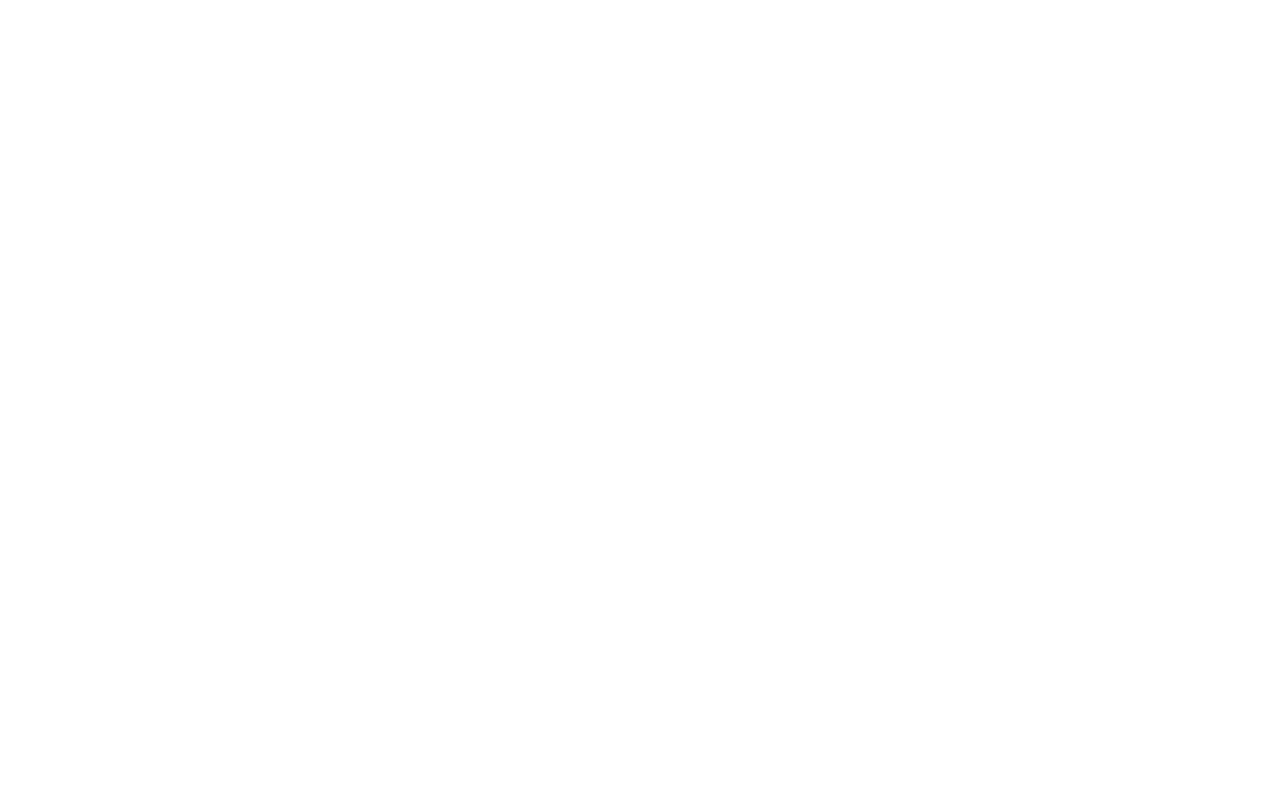
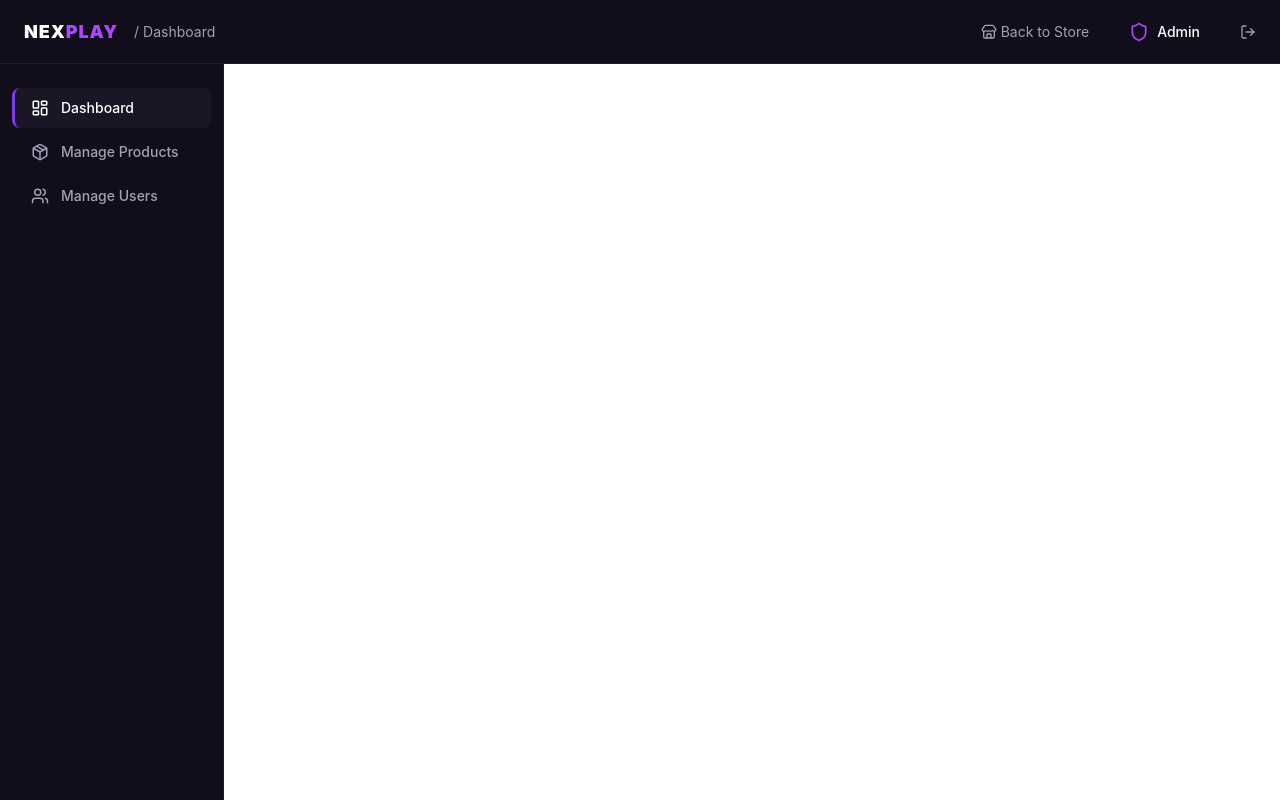
Before and after one commit to LynWM/gaming-store, a React (Vite) app in the folder client/: page /admin in a window 1280 px wide. Built offline with nearby package versions, Linux system fonts and the light colour scheme.

Commit message:
feat: Added admin layout

```diff
--- a/client/src/components/admin/adminSidebar.jsx
+++ b/client/src/components/admin/adminSidebar.jsx
@@ -1,9 +1,49 @@
+import { LayoutDashboard, Package, Users } from 'lucide-react';
 import React from 'react'
+import { NavLink } from 'react-router-dom';
+
+const colors = {
+  sidebar: "#110D1A",
+  border: "#231C30",
+  text: "#a1a1b5",
+  violet: "#7c3aed",
+  activeBg: "#1B1625",
+};
+
+const links = [
+  { label: "Dashboard", to: "/admin", icon: LayoutDashboard, end: true },
+  { label: "Manage Products", to: "/admin/products", icon: Package },
+  { label: "Manage Users", to: "/admin/users", icon: Users },
+];
 
 export default function AdminSidebar() {
   return (
-    <div>
-
-    </div>
+     <aside
+      className="w-56 min-h-[calc(100vh-4rem)] px-3 py-6 border-r"
+      style={{ backgroundColor: colors.sidebar, borderColor: colors.border }}
+    >
+      <nav className="flex flex-col gap-1">
+        {links.map(({ label, to, icon: Icon, end }) => (
+          <NavLink
+            key={to}
+            to={to}
+            end={end}
+            className={({ isActive }) =>
+              `flex items-center gap-3 px-4 py-2.5 rounded-lg text-sm font-medium transition-colors ${
+                isActive ? "text-white" : ""
+              }`
+            }
+            style={({ isActive }) => ({
+              backgroundColor: isActive ? colors.activeBg : "transparent",
+              color: isActive ? "#fff" : colors.text,
+              borderLeft: isActive ? `3px solid ${colors.violet}` : "3px solid transparent",
+            })}
+          >
+            <Icon size={18} />
+            {label}
+          </NavLink>
+        ))}
+      </nav>
+    </aside>
   )
 }
--- a/client/src/components/admin/adminTopBar.jsx
+++ b/client/src/components/admin/adminTopBar.jsx
@@ -1,9 +1,84 @@
 import React from 'react'
+import { useAuth } from '../../context/authContext'
+import { Link, useLocation, useNavigate } from 'react-router-dom';
+import { LogOut, Shield, Store } from 'lucide-react';
+
+const colors = {
+  bar: "#110d1a",
+  border: "#231c30",
+  text: "#a1a1b5",
+}
+
+// Route path
+
+const pageTitles = {
+  "/admin": "Dashboard",
+  "/admin/products": "Manage Products",
+  "/admin/users": "Manage Users",
+}
 
 export default function AdminTopBar() {
+
+  const {user, logout} = useAuth();
+  const location = useLocation();
+  const navigate = useNavigate();
+
+  const heading = pageTitles[location.pathname] || "Admin";
+
+  const handleLogout = () => {
+    logout();
+    navigate("/login");
+  };
+
   return (
-    <div>
+    <header
+      className='h-16 flex items-center justify-between px-6 border-b'
+      style={{ backgroundColor: colors.bar,  borderColor: colors.border}}>
 
-    </div>
+      <div className="flex items-center gap-4">
+        <Link to="/admin" className="text-lg font-black tracking-wider uppercase">
+          <span className="text-white">NEX</span>
+          <span className='text-purple-500'>PLAY</span>
+        </Link>
+        <span className="text-sm hidden md:inline" style={{ color: colors.text }}>
+          / {heading}
+        </span>
+      </div>
+
+      <div className='flex items-center gap-10'>
+
+        {/* Back to store */}
+        <Link
+          to="/"
+          className="flex items-center gap-1 text-sm transition-colors hover:text-white"
+          style={{ color: colors.text }}
+        >
+          <Store size={16} />
+          Back to Store
+        </Link>
+
+        <div className='flex items-center gap-2'>
+
+          <span
+            className=""
+          >
+            <Shield size={20} className="text-purple-500" />
+          </span>
+
+          <span className="text-sm font-medium text-white">
+            {user?.name || "Admin"}
+          </span>
+        </div>
+
+        {/* Logout */}
+        <Link
+          to="/login"
+          className="flex items-center gap-1 text-sm transition-colors text-gray-400 hover:text-white"
+        >
+          <LogOut size={16}/>
+        </Link>
+
+      </div>
+    </header>
   )
 }
--- a/client/src/components/customer/navbar.jsx
+++ b/client/src/components/customer/navbar.jsx
@@ -4,7 +4,7 @@
 export default function Navbar() {
   return (
     <nav className="bg-[#110D1A] h-16 flex items-center px-6 border-b border-[#231C30] justify-between gap-4">
-      {/* Two-tone logo */}
+      {/* logo */}
       <Link to="/" className="text-xl font-black tracking-wider uppercase shrink-0 cursor-pointer">
         <span className="text-white">NEX</span>
         <span className="text-purple-500">PLAY</span>
@@ -15,11 +15,11 @@
         <input
           type="text"
           className="w-full h-10 px-4 bg-[#1B1625] text-sm text-gray-200 placeholder-gray-500 rounded-full border border-[#2A233A] focus:outline-none focus:border-purple-500 focus:ring-1 focus:ring-purple-500"
-          placeholder="Search games, hardware, accounts..."
+          placeholder="Search games, hardware, etc..."
         />
       </div>
 
-      {/* Icon nav */}
+      {/* Nav */}
       <div className="flex items-center gap-4">
         <Link
           to="/"
--- a/client/src/context/authContext.jsx
+++ b/client/src/context/authContext.jsx
@@ -14,9 +14,9 @@
     );
     if (found) {
       setUser(found);
-      return true;
+      return found;
     }
-    return false;
+    return null;
   };
 
   const signup = ({ firstName, lastName, username, email, password }) => {
@@ -36,7 +36,7 @@
 
     setUsers((prev) => [...prev, newUser]);
     setUser(newUser);
-    return { success: true };
+    return { success: true , user: newUser};
   };
 
   const logout = () => setUser(null);
--- a/client/src/layouts/login.jsx
+++ b/client/src/layouts/login.jsx
@@ -13,10 +13,10 @@
 
   const handleSubmit = (e) => {
     e.preventDefault();
-    const success = login(formData.email, formData.password);
+    const loggedInUser = login(formData.email, formData.password);
 
-    if (success) {
-      navigate('/');
+    if (loggedInUser) {
+      navigate(loggedInUser.role === 'admin' ? '/admin' : '/');
     } else {
       setError('Invalid email or password');
     }
@@ -110,7 +110,7 @@
             type="submit"
             className="w-full bg-[#9d4edd] hover:bg-[#b57cff] text-white font-semibold text-sm rounded-xl py-3 px-4 flex items-center justify-center gap-2 shadow-lg shadow-[#9d4edd]/20 transform active:scale-[0.99] transition-all duration-150 group mt-2"
           >
-            <span>Sign In</span>
+            <span>Log In</span>
             <ArrowRight className="w-4 h-4 transition-transform group-hover:translate-x-1" />
           </button>
         </form>
```
